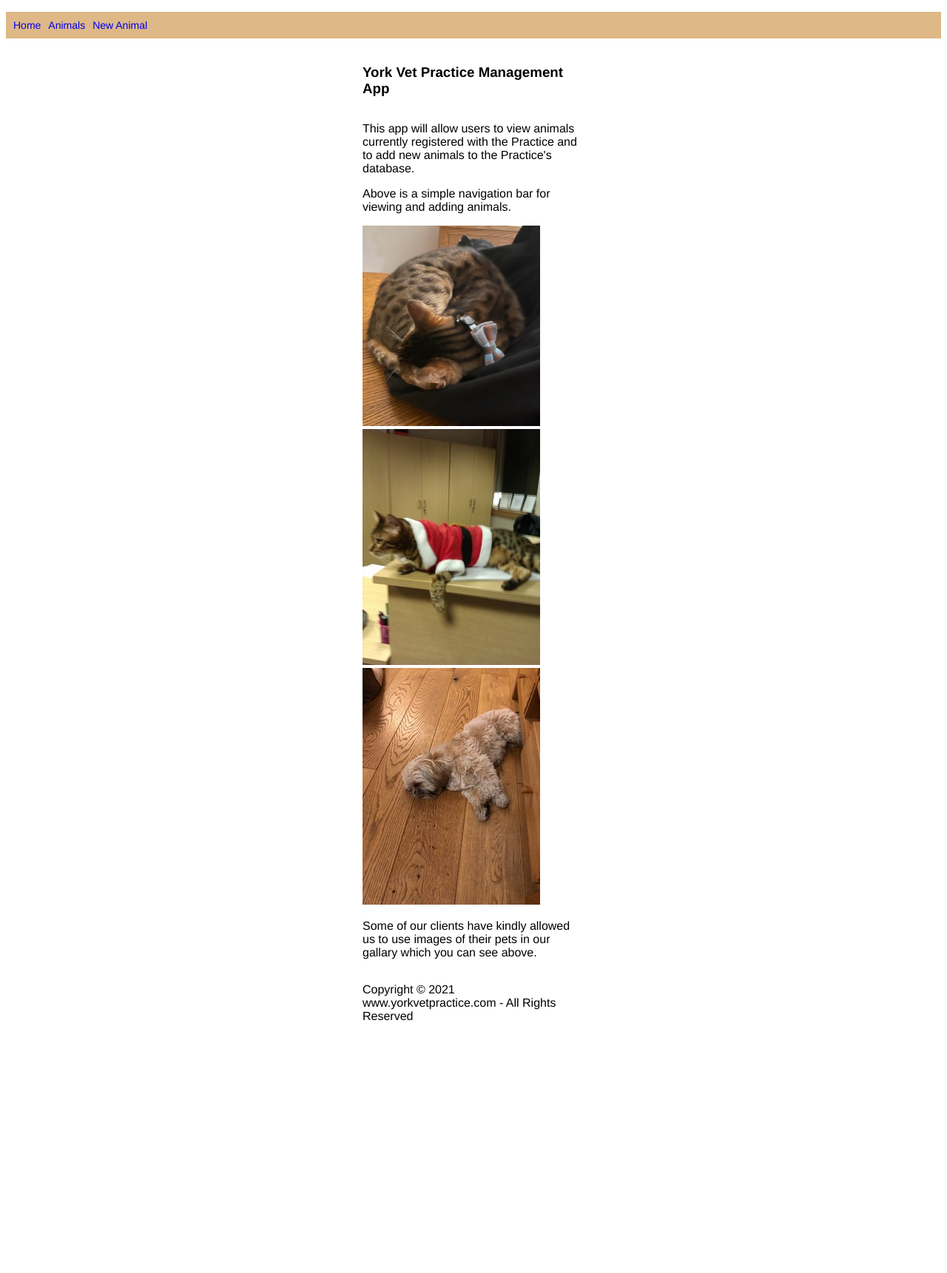
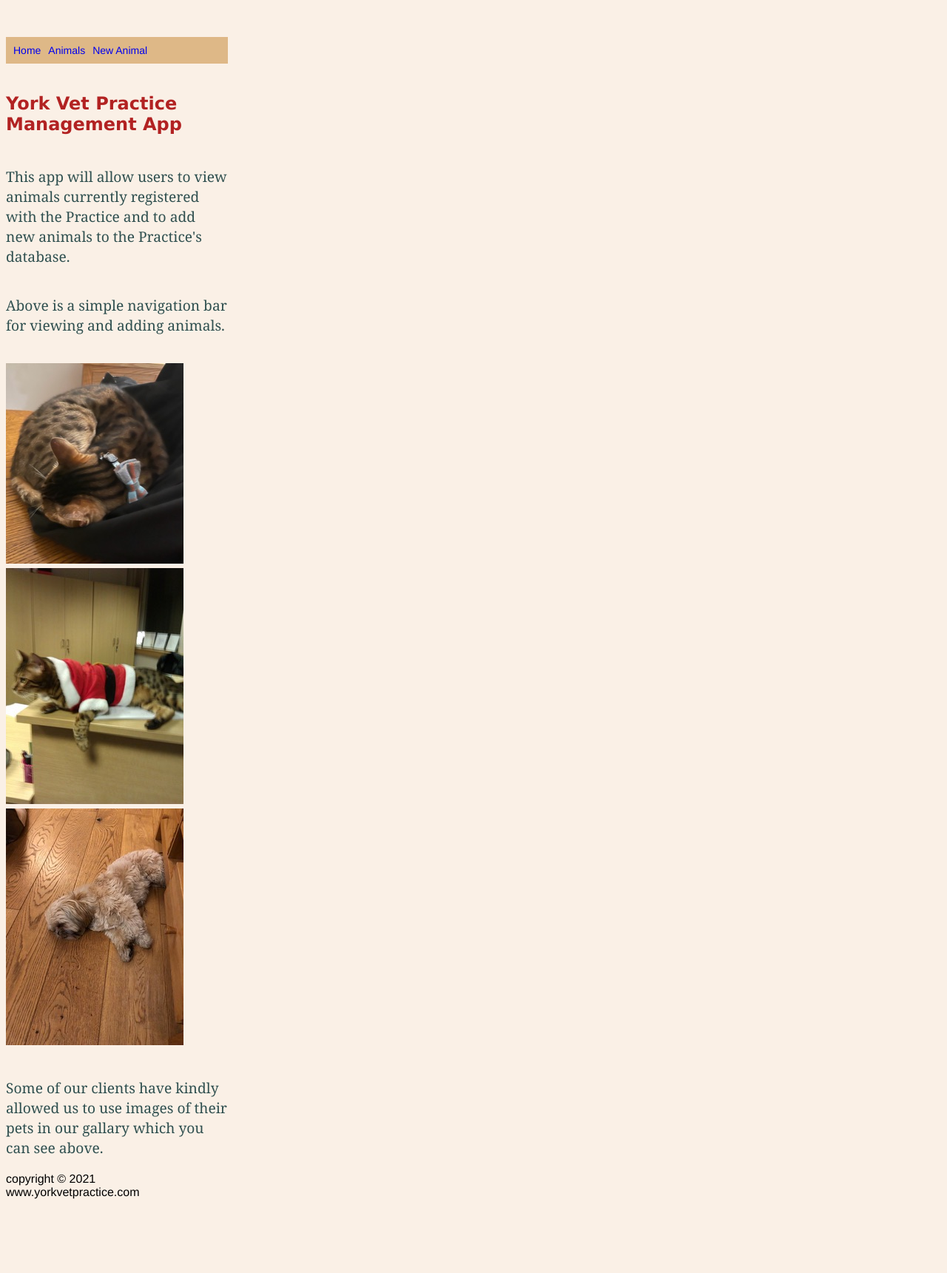
Before and after one commit to saira1974/project_vet_management, a Flask app: page / in a window 1280 px wide. Shown: the whole page at 74% size. Before the commit the page ends 1380 px from the top, so only its background shows below. Run offline with Flask 2, Linux system fonts and the light colour scheme.

Commit message:
changed some css

```diff
--- a/static/style.css
+++ b/static/style.css
@@ -1,5 +1,30 @@
 body{
-  font-family: "Helvetica", arial, sans-serif; font-size: 16px;
+  font-family: "Helvetica", arial, sans-serif; font-size: 16px; width: max-content; margin: 10; padding: 10; background-color: linen; margin-top: 50px; margin-bottom: 100px;
+}
+
+h1 {
+  font-family: Verdana, Geneva, sans-serif;
+  font-size: 24px;
+  color: FireBrick;
+  }
+
+p {
+  font-family: Georgia, serif;
+  font-size: 1.2em;
+  color: DarkSlateGray;
+  }
+
+li {
+  font-family: Georgia, serif;
+  font-size: 1.2em;
+  color: DarkSlateGray;
+}
+
+h2 {
+  font-family: Georgia, serif;
+  font-size: 2.0em;
+  color: DarkSlateGray;
+
 }
 
 .animal {
--- a/templates/index.html
+++ b/templates/index.html
@@ -6,20 +6,21 @@
 <p>
     This app will allow users to view animals currently registered with the Practice and to add new animals to the Practice's database.
 </p>
+<p>
     Above is a simple navigation bar for viewing and adding animals.
 <p>
     <img src="{{url_for('static', filename='images/olly_1.jpg')}}"/>
     <img src="{{url_for('static', filename='images/olly_2.jpg')}}"/>
     <img src="{{url_for('static', filename='images/ellie.jpg')}}"/>
 </p>
+<p>
 Some of our clients have kindly allowed us to use images of their pets in our gallary which you can see above.
 </p>
 </main>
-<p></p>
-<p></p>
-<p>
-    <div id="myfooter"></div>
-    Copyright &copy; 2021 www.yorkvetpractice.com - All Rights Reserved
-</p>
+
+
+    <footer>
+    copyright &copy; 2021 www.yorkvetpractice.com
+    </footer>
 
 {% endblock %}
```
Also changed, not shown: static/images/paw.jpg (renamed from static/images/paw_print.jpg).
